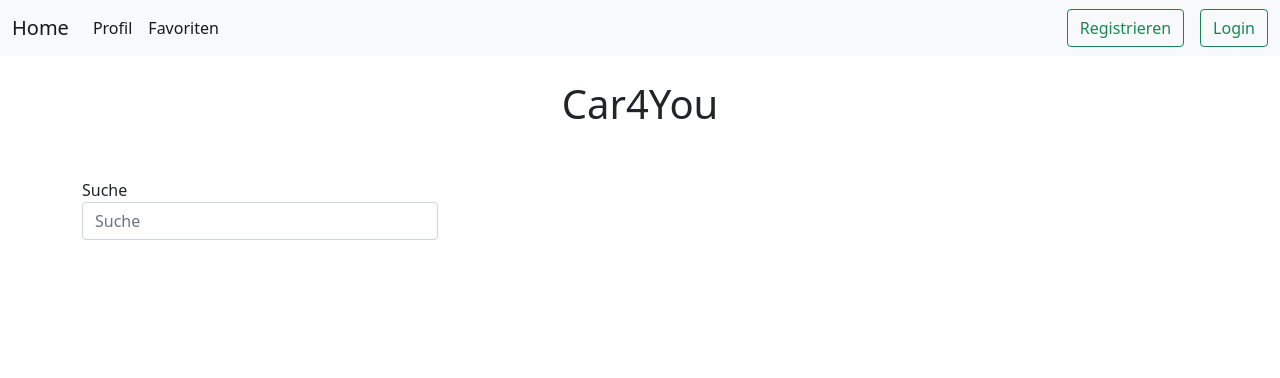
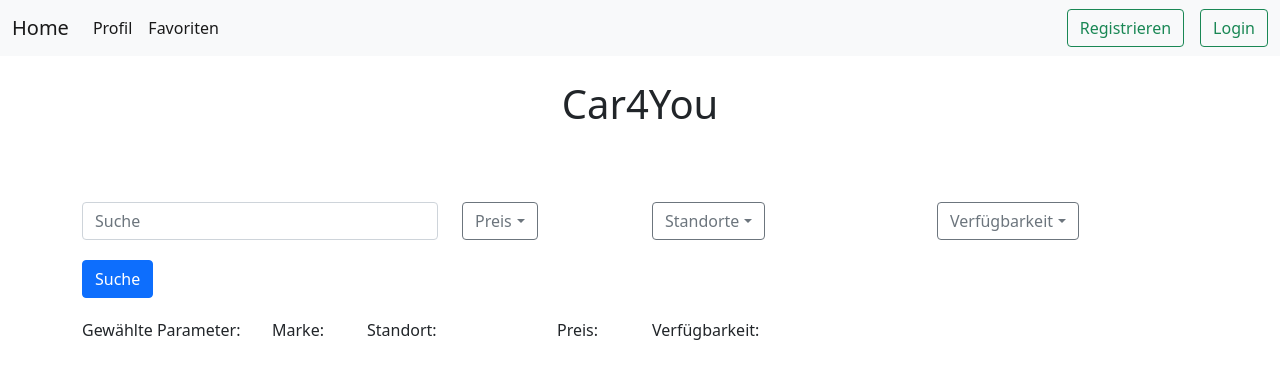
Before and after one commit to TobiasLudwig02/Webprogramierung, a plain HTML site: page html/homepage.html in a window 1280 px wide. Drawn offline with nearby package versions, Linux system fonts and the light colour scheme.

Commit message:
Parameter for search added

```diff
--- a/css/homepage.css
+++ b/css/homepage.css
@@ -3,3 +3,7 @@ h1{
     margin-bottom: 50px;
 
 }
+
+.row{
+    margin-top: 20px
+}
--- a/html/homepage.html
+++ b/html/homepage.html
@@ -68,9 +68,31 @@
     <div class="container">
           <div class="row">
               <div class="col-4" id="suche"></div>
-              <div class="col-4" id="suchebutton"></div>
+              <div class="col-2" id="preis"></div>
+              <div class="col-3" id="standort"></div>
+              <div class="col-3" id="verfügbarkeit"></div>
               </div>
+          <div class="row">
+            <div class="col-4" id="suchbutton"></div>
+            </div>
+        <div class="row">
+          <div class="col-2"> Gewählte Parameter:</div>
+          <div class="col-1">
+              <p>Marke:</p>
+              <p id="varmarke"></p>
           </div>
+          <div class="col-2">
+              <p>Standort: </p>
+              <p id="varstandort"></p>
+          </div>
+          <div class="col-1">
+              <p>Preis: </p>
+              <p id="varpreis"></p></div>
+          <div class="col-2">
+              <p>Verfügbarkeit:</p>
+              <p id="varverfügbarkeit"></p>
+          </div>
+      </div>
 
       </div>
 
--- a/js/homepage.js
+++ b/js/homepage.js
@@ -3,7 +3,7 @@ $(function () {
     Suche = createInputText({
         "parent": $("#suche"),
         "id":"suche",
-        "labelText":"Suche",
+        // "labelText":"Suche",
         "inputPlaceholder":"Suche",
         //"hintText":"Ein Hinweistext, der etwas länger sein kann.",
         "width":"100%"
@@ -13,15 +13,56 @@ $(function () {
 
 //Suchbutton
 $(function () {
-    Suchbutton = createButtonBusy({
+    SuchButton = createButtonBusy({
         "parent": $("#suchbutton"),
         "title":"Suche",
-        "cssClass": "btn0",
+        "cssClass": "btn-primary",
         "onClick": SuchButtonFunction
+    });
+});
+
+//StandortDropdown
+$(function () {
+    Standort = createDropdown({
+        "parent":$("#standort"),
+        "id":"standort",
+    //    "labelText":"Standorte",
+        "listValues":{"Standorte": "", "Umgebung Mannheim":"Umgebung Mannheim", "Umgebung Stuttgart":"Umgebung Stuttgart",
+        "Umgebung Hamburg": "Umgebung Hamburg", "Umgebung Dortmund": "Umgebung Dortmund"},
+    });
+});
+
+//PreisDropdown
+$(function () {
+    Preis = createDropdown({
+        "parent":$("#preis"),
+        "id":"preis",
+    //    "labelText":"Standorte",
+        "listValues":{"Preis": "", "25€ - 50€": "25€ - 50€", "50€ - 100€":"50€ - 100€",
+        "100€ - 200€":"100€ - 200€", "200€ - 500€": "200€ - 500€"},
+    });
+});
+
+//VerfügbarkeitDropdown
+$(function () {
+    Verfügbarkeit = createDropdown({
+        "parent":$("#verfügbarkeit"),
+        "id":"verfügbarkeit",
+    //    "labelText":"Standorte",
+        "listValues":{"Verfügbarkeit": "", "Alle": "Alle", "Nur Verfügbare":"Nur Verfügbare",},
     });
 });
 
 function SuchButtonFunction()
 {
+    let marke = Suche.getValue()
+    let standort = Standort.getValue()
+    let preis = Preis.getValue()
+    let verfügbarkeit = Verfügbarkeit.getValue()
 
+
+    document.getElementById('varmarke').innerHTML = marke;
+    document.getElementById('varstandort').innerHTML = standort;
+    document.getElementById('varpreis').innerHTML = preis;
+    document.getElementById('varverfügbarkeit').innerHTML = verfügbarkeit;
 }
```
